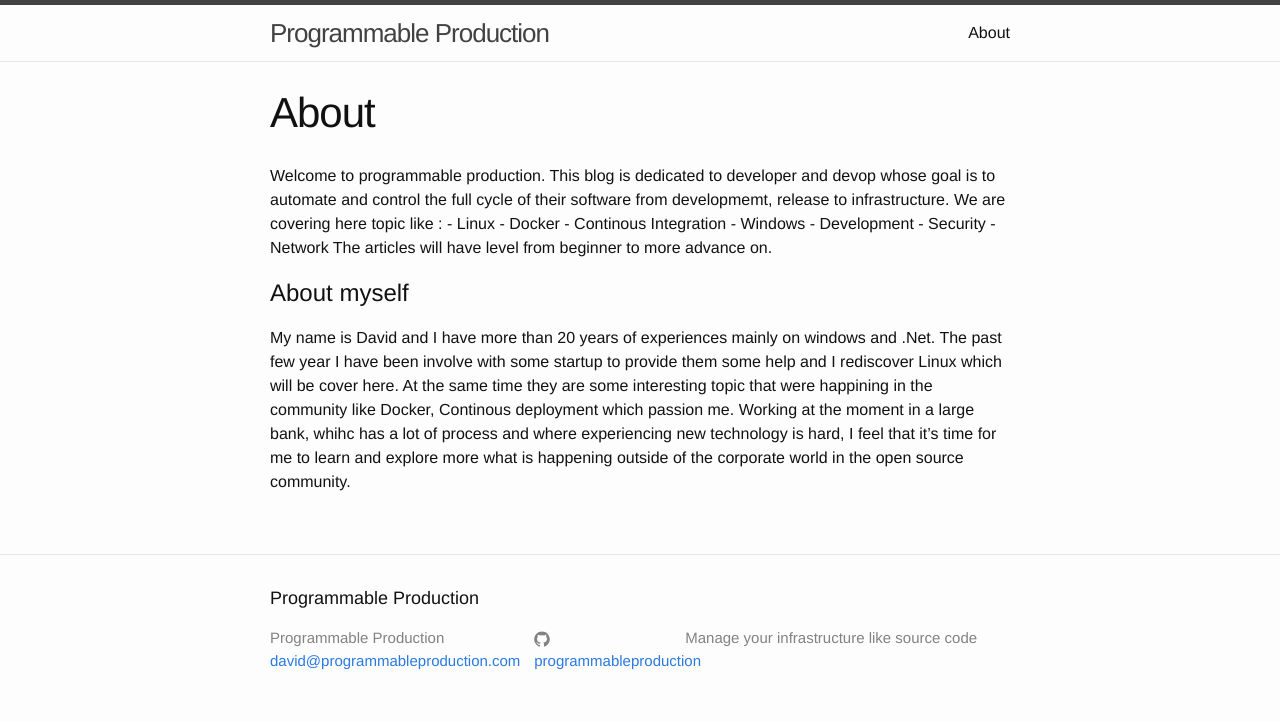
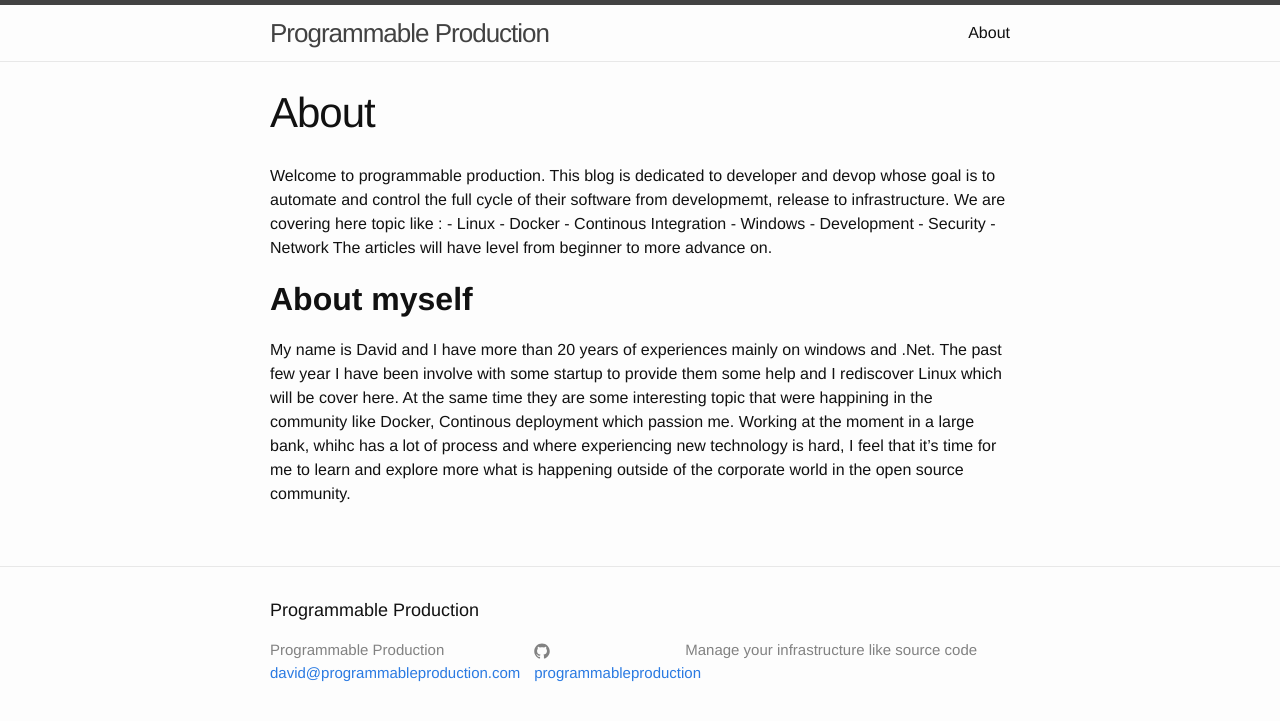
Before and after one commit to programmableproduction/programmableproduction.github.io, a Jekyll site: the page built from about.md, in a window 1280 px wide. Shown: the top 721 px of the page. Built offline with Jekyll 4.4.1, drawn with Linux system fonts in a browser that asks for light colours.

Commit message:
Update the h1 section of the css for post

```diff
--- a/_sass/_layout.scss
+++ b/_sass/_layout.scss
@@ -210,11 +210,23 @@
 .post-content {
     margin-bottom: $spacing-unit;
 
-    h2 {
+   h1 {
         font-size: 32px;
+        font-weight: bold;
+        text-decoration: underline back;
 
         @include media-query($on-laptop) {
             font-size: 28px;
+            font-weight: bold;
+            text-decoration: underline;
+        }
+   }
+
+   h2 {
+        font-size: 28px;
+
+        @include media-query($on-laptop) {
+            font-size: 26px;
         }
     }
 
```
